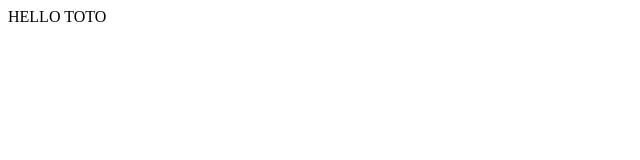
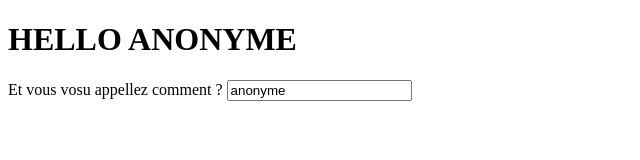
Before and after one commit to xav335/angularTraining, a plain HTML site: page AngularJSProj/public_html/index.html in a window 1280 px wide. Shown: the whole page, without its empty margins (0-640 px from the left). Drawn offline with Linux system fonts and the light colour scheme.

Commit message:
link avec un input

```diff
--- a/AngularJSProj/public_html/index.html
+++ b/AngularJSProj/public_html/index.html
@@ -11,8 +11,16 @@ and open the template in the editor.
         <meta name="viewport" content="width=device-width, initial-scale=1.0">
         <script src="js/libs/angular.js" type="text/javascript"></script>
     </head>
-    <body>
-        <div data-ng-controller="SalutationController">{{ 'Hello '+ nom | uppercase }}</div>
+    <body data-ng-controller="SalutationController">
+        <h1>{{ 'Hello '+ nom | uppercase }}</h1>
+        <p>
+            Et vous vosu appellez comment ?
+            <input type="text" data-ng-model="nom" />
+
+
+        </p>
+
+
         <script src="js/app/app.js" type="text/javascript"></script>
     </body>
 </html>
--- a/AngularJSProj/public_html/js/app/app.js
+++ b/AngularJSProj/public_html/js/app/app.js
@@ -6,7 +6,7 @@
      */
     app.controller('SalutationController', function($scope){
         //alert('OK');
-        $scope.nom = 'toto';
+        $scope.nom = 'anonyme';
     });
 
 })();
```
